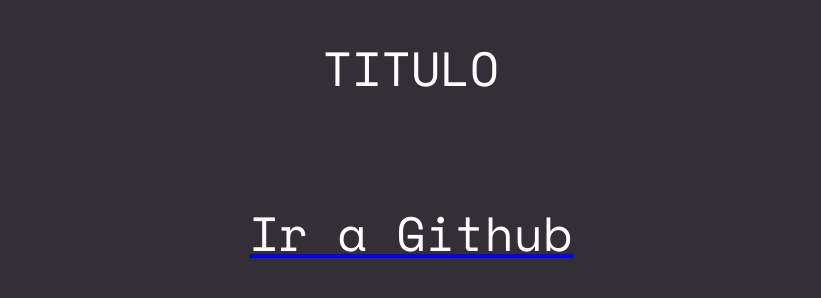
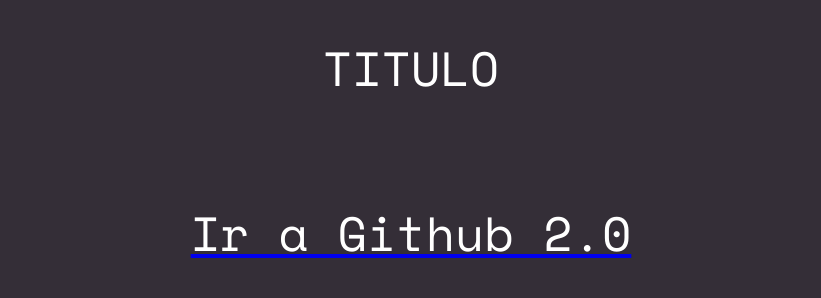
Before and after one commit to sixtoguerra1982/taller_ejemplo, a plain HTML site: page index.html in a window 1280 px wide. Shown: the top 298 px of the page, without its empty margins (229-1050 px from the left). Drawn offline with nearby package versions, Linux system fonts and the light colour scheme; grey boxes are pictures that could not be loaded.

Commit message:
conflict merge

```diff
--- a/index.html
+++ b/index.html
@@ -11,7 +11,7 @@
 <body>
   <h1>TITULO</h1>
   <div class="container">
-    <a href="https://github.com"><h1>Ir a Github</h1></a>
+    <a href="https://github.com"><h1>Ir a Github 2.0 </h1></a>
     <a href="https://github.com/" target="blank">
       <img src="https://gravatar.com/avatar/8189b1fa0ff3abe8909a22a43fd54d78?s=400&d=robohash&r=x" alt="octocat">
     </a>
```
